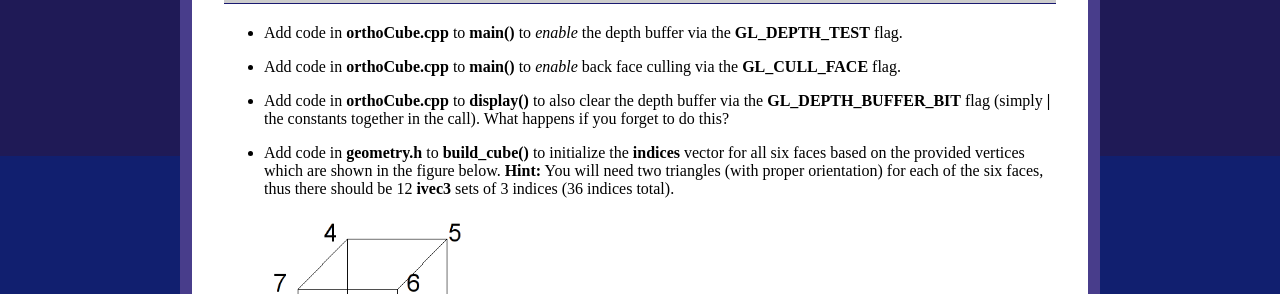
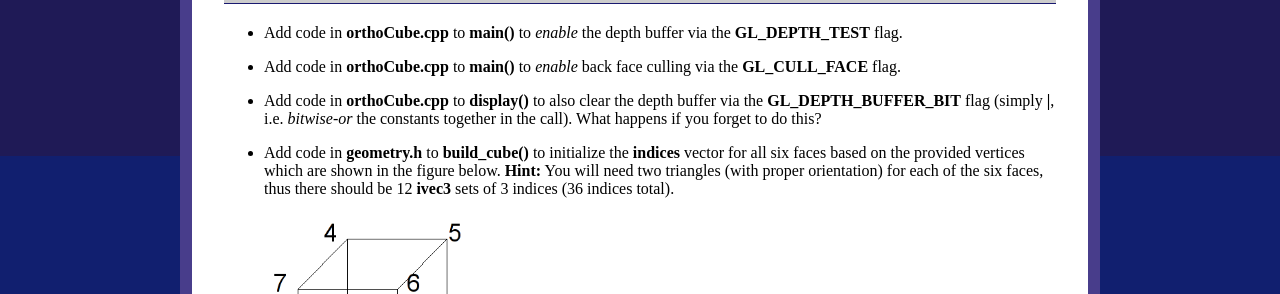
Before and after one commit to ycpcs/cs370-fall2026, a Jekyll site: the page built from labs/lab05.md, in a window 1280 px wide and 900 px high, scrolled down 1476 px. Shown: the part 168-462 px from the top of the window. Built offline with Jekyll 4.4.1, drawn with Linux system fonts in a browser that asks for light colours.

Commit message:
update lab5
update lab5

```diff
--- a/labs/lab05.md
+++ b/labs/lab05.md
@@ -67,7 +67,7 @@ glEnable(GL_CULL_FACE);
 
 - Add code in **orthoCube.cpp** to **main()** to *enable* back face culling via the **GL\_CULL\_FACE** flag.
 
-- Add code in **orthoCube.cpp** to **display()** to also clear the depth buffer via the **GL\_DEPTH\_BUFFER\_BIT** flag (simply **\|** the constants together in the call). What happens if you forget to do this?
+- Add code in **orthoCube.cpp** to **display()** to also clear the depth buffer via the **GL\_DEPTH\_BUFFER\_BIT** flag (simply **\|**, i.e. *bitwise\-or*  the constants together in the call). What happens if you forget to do this?
 
 - Add code in **geometry.h** to **build\_cube()** to initialize the **indices** vector for all six faces based on the provided vertices which are shown in the figure below. **Hint:** You will need two triangles (with proper orientation) for each of the six faces, thus there should be 12 **ivec3** sets of 3 indices (36 indices total).
 
```
